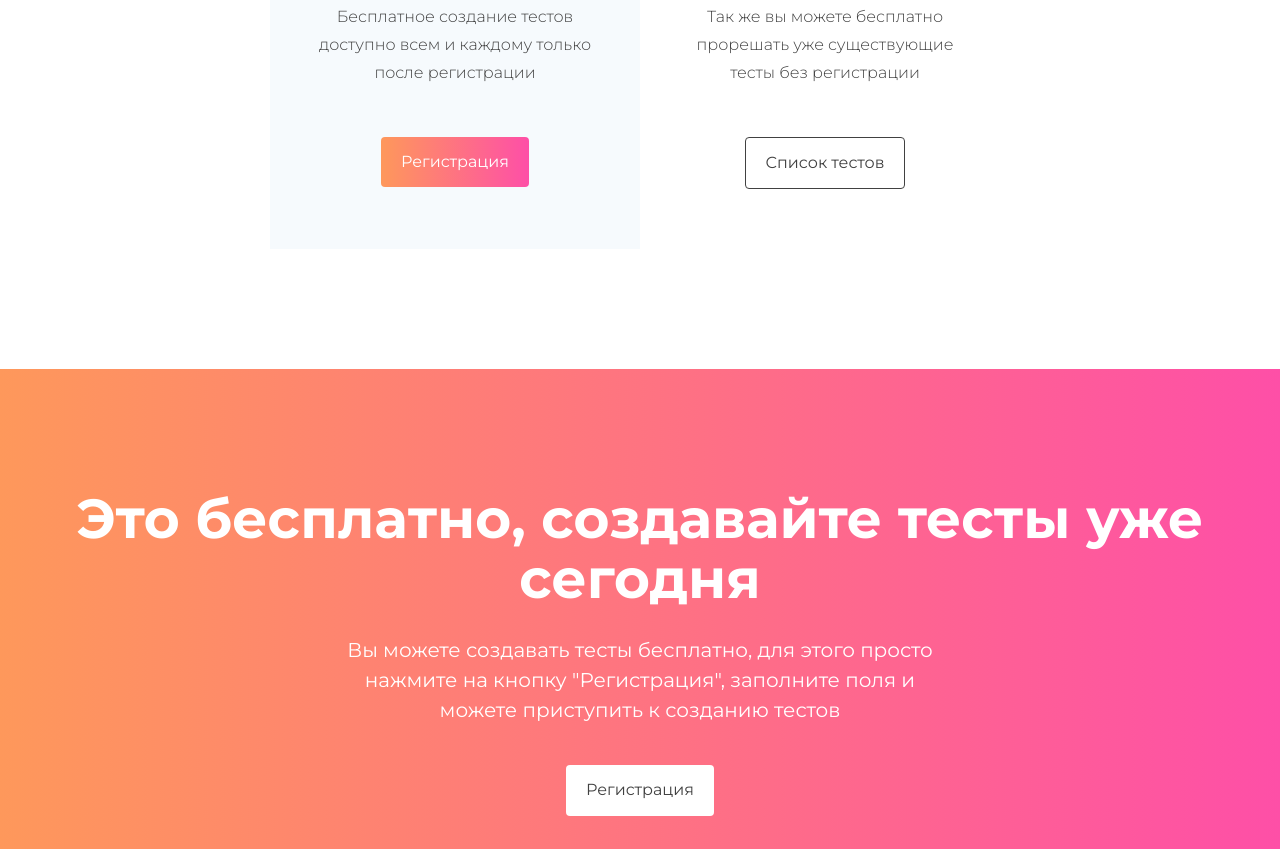
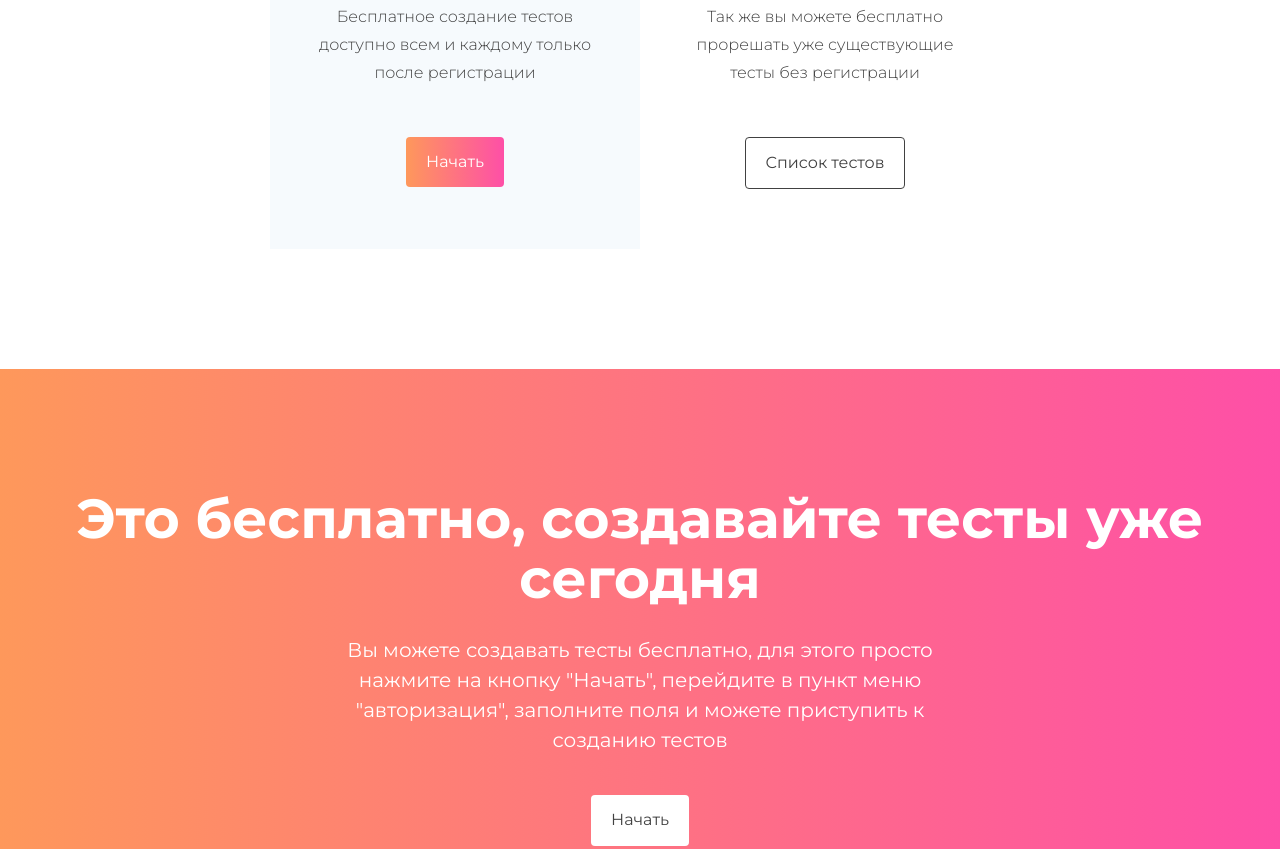
Before and after one commit to rooreeroo/adaptive-scss-gulp, a website: page index.html in a window 1280 px wide. Shown: the part 3157-4006 px from the top of the page. Drawn offline with Linux system fonts and the light colour scheme.

Commit message:
fix urls

```diff
--- a/index.html
+++ b/index.html
@@ -30,7 +30,7 @@
                                 <input type="text" placeholder="Ваш Email (не обязательно)" />
                             </div>
                             <div class="section-header-wrapper__form-button">
-                                <a href="https://react-quiz-4ef64.web.app/auth" class="btn-main">Начать</a>
+                                <a href="https://react-quiz-4ef64.web.app" class="btn-main">Начать</a>
                             </div>
                         </div>
                     </form>
@@ -151,7 +151,7 @@
                         Бесплатное создание тестов доступно всем и каждому только после регистрации
                     </div>
                     <div class="section-tarifes__list-item_button">
-                        <a href="https://react-quiz-4ef64.web.app/auth" class="btn-main">Регистрация</a>
+                        <a href="https://react-quiz-4ef64.web.app" class="btn-main">Начать</a>
                     </div>
                 </div>
                 <div class="section-tarifes__list-item">
@@ -175,10 +175,10 @@
                 Это бесплатно, создавайте тесты уже сегодня
             </div>
             <div class="section-start__description">
-                Вы можете создавать тесты бесплатно, для этого просто нажмите на кнопку "Регистрация", заполните поля и можете приступить к созданию тестов
+                Вы можете создавать тесты бесплатно, для этого просто нажмите на кнопку "Начать", перейдите в пункт меню "авторизация", заполните поля и можете приступить к созданию тестов
             </div>
             <div class="section-start__button">
-                <a href="https://react-quiz-4ef64.web.app/auth" class="btn-free">Регистрация</a>
+                <a href="https://react-quiz-4ef64.web.app" class="btn-free">Начать</a>
             </div>
         </div>
     </section>
```
